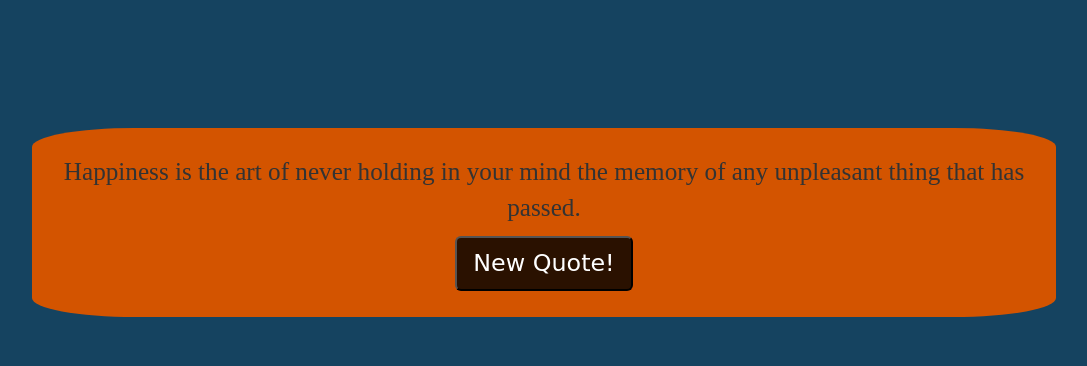
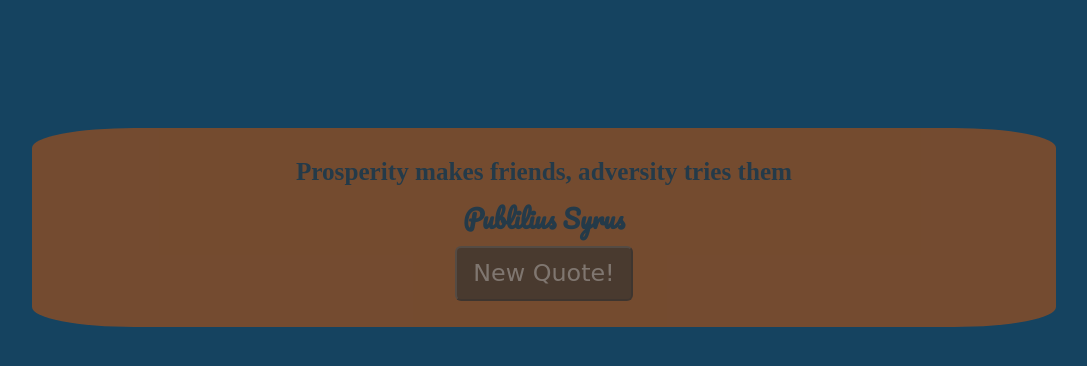
Before and after one commit to djokester/NanoTaleGeneratorWebApp, a plain HTML site: page index.html in a window 1280 px wide. Both pictures are taken after a click on the button "New Quote!". Shown: the whole page, without its empty margins (96-1183 px from the left). Drawn offline with nearby package versions, Linux system fonts and the light colour scheme; a web font is replaced by a local one.

Commit message:
Second Commit

```diff
--- a/index.html
+++ b/index.html
@@ -3,37 +3,47 @@
 <html>
 <head>
 <title>Quote Gen</title>
+<link rel="icon" type="image/png" href="sam.png">
 <link rel="stylesheet" href="https://maxcdn.bootstrapcdn.com/bootstrap/3.3.7/css/bootstrap.min.css">
 
 <script>
-var Quotes = ['Thousands of candles can be lighted from a single candle, and the life of the candle will not be shortened. Happiness never decreases by being shared.','Happiness is the art of never holding in your mind the memory of any unpleasant thing that has passed.','To be happy, we must not be too concerned with others.','Change your thoughts and you change your world.','hello'];
-
+var Quotes = ['If we had no winter, the spring would not be so pleasant: if we did not sometimes taste of adversity, prosperity would not be so welcome.','Prosperity makes friends, adversity tries them','Virtue is not left to stand alone. He who practices it will have neighbors.','Fear cuts deeper than swords'];
+var Authors = ['Anne Bradsteet','Publilius Syrus','Confucius', 'George R.R. Martin, A Game of Thrones', '']
 var Colours = ['#EC7063','#AF7AC5','#3498DB','#1ABC9C','#F4D03F','#D35400','#BDC3C7'];
 var Colours2 = ['#641E16','#512E5F','#154360', '#0B5345', '#7E5109', '#6E2C00', '#7B7D7D'];
 
   function newQuote(){
     var RandomNumber = Math.floor(Math.random()*Quotes.length);
     $("#QuoteDisplay").text(Quotes[RandomNumber]);
- $(".wrapper").css("background-color",Colours[Math.floor(Math.random()*Colours.length)]);
-  $("body").css("background-color",Colours2[Math.floor(Math.random()*Colours2.length)]);
+    $("#AuthorDisplay").text(Authors[RandomNumber]);
+    $(".wrapper").css("background-color",Colours[Math.floor(Math.random()*Colours.length)]);
+    $("body").css("background-color",Colours2[Math.floor(Math.random()*Colours2.length)]);
   }
 
 </script>
 
 <style>
-    @import url('https://fonts.googleapis.com/css?family=Aref+Ruqaa');
+@import url('https://fonts.googleapis.com/css?family=Aref+Ruqaa');
 @import url('https://fonts.googleapis.com/css?family=Damion');
+@import url('https://fonts.googleapis.com/css?family=Pacifico');
+
 
 #QuoteDisplay{
 font-family: 'Aref Ruqaa', serif;
 font-size:180%;
 }
 
+#AuthorDisplay{
+font-family: 'Pacifico', cursive;
+font-size:180%;
+}
 .wrapper{
   margin:10%;
   background-color: blue;
   padding: 2%;
   border-radius: 10%;
+  opacity: 0.5;
+  filter: alpha(opacity=50);
 }
 
 .btn-lg{
@@ -41,12 +51,15 @@ font-size:180%;
   color: white;
   font-family: 'Damion', cursive;
   font-size:170%;
+  opacity: 0.5;
+  filter: alpha(opacity=50);
 }
 </style>
 </head>
-<body>
+<body style="background-color: brown;">
     <div class="wrapper text-center">
-<p id = "QuoteDisplay">Remember Wilde asked us not to remember the details, because they're always vulgar? So, to forget time, to forgive people, to live at peace, exclude the elaborations.Read snippets!</p>
+<strong><p id = "QuoteDisplay">Every fairy tale needs a good old-fashioned villain</p></strong>
+<strong><p id = "AuthorDisplay">Moriarty</p></strong>
   <button class="btn-lg" onclick="newQuote()">New Quote!</button>
     </div>
 
```
Also changed, not shown: sam.png (added).
